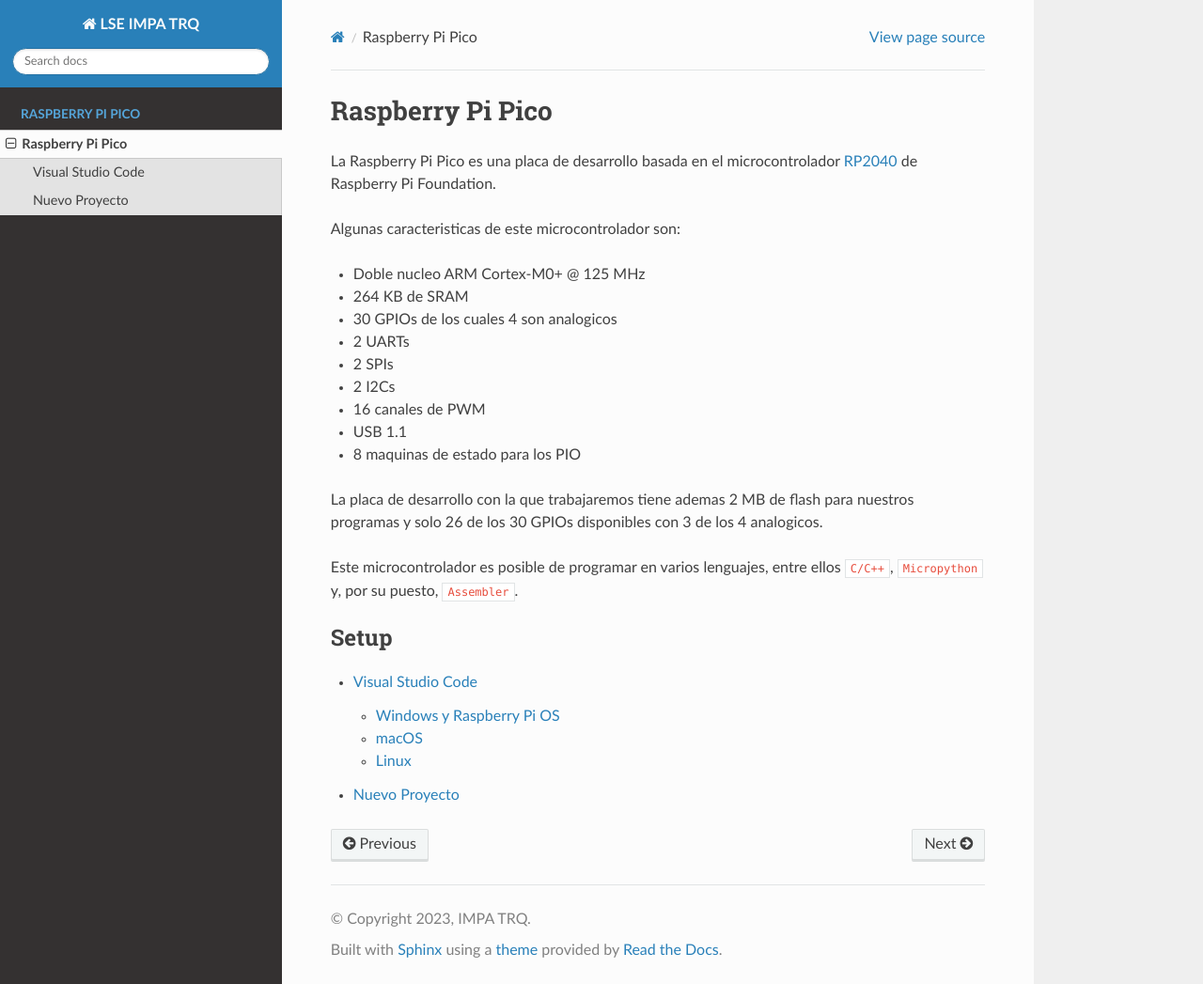
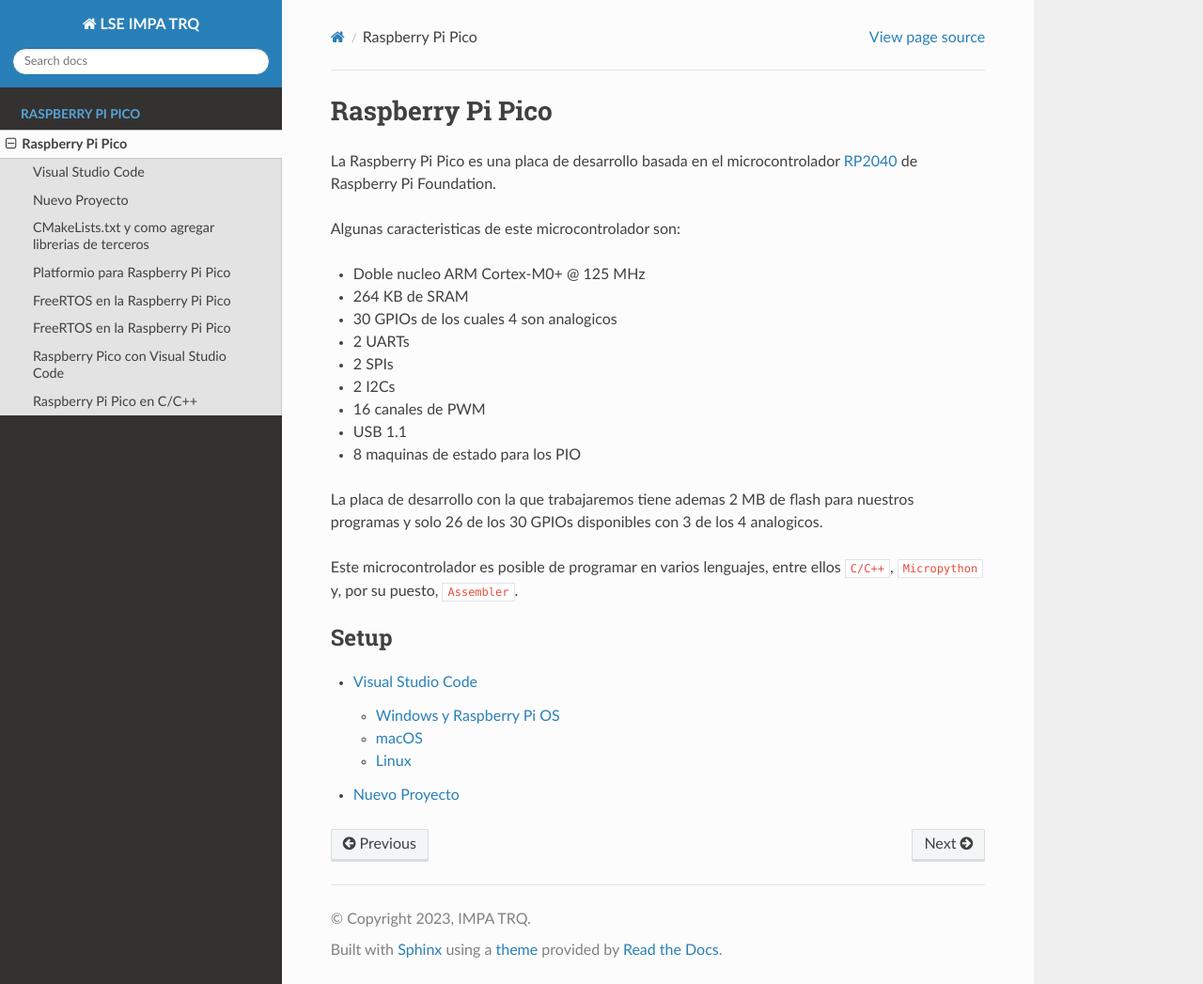
Before and after one commit to impatrq/lse, a Sphinx documentation site: the page built from docs/source/raspberry-pi-pico/index.rst, in a window 1280 px wide and 1047 px high. Shown: the whole window at 94% size. Built offline with Sphinx 7.4.7 and the Read the Docs theme 3.1.0, drawn with Linux system fonts in a browser that asks for light colours.

```diff
--- a/docs/source/raspberry-pi-pico/index.rst
+++ b/docs/source/raspberry-pi-pico/index.rst
@@ -28,3 +28,15 @@ Este microcontrolador es posible de programar en varios lenguajes, entre ellos `
 
     setup/01_vscode_extension
     setup/02_new_project
+
+.. toctree::
+  :maxdepth: 2
+  :hidden:
+
+  c-c++/cmakelists
+  c-c++/cmsis
+  c-c++/platformio
+  c-c++/freertos-v1
+  c-c++/freertos
+  c-c++/vscode
+  c-c++/index
```
